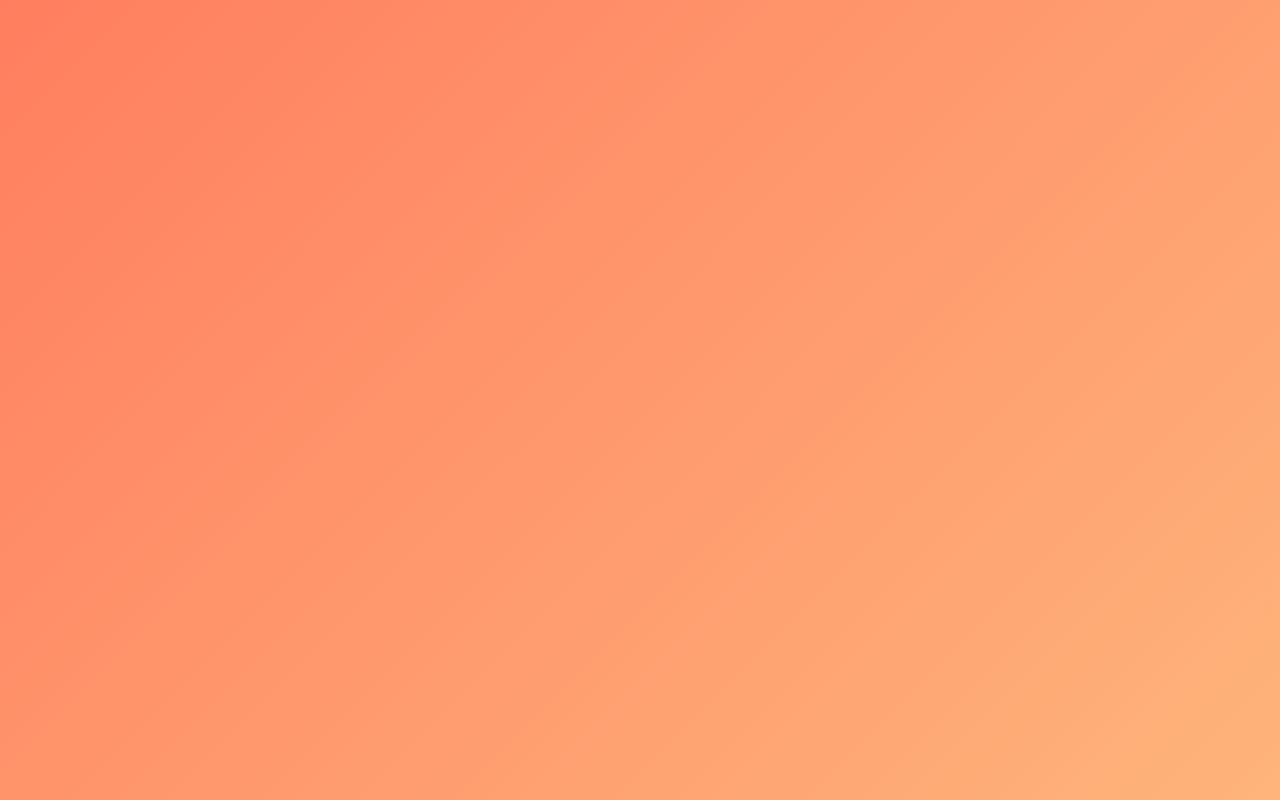
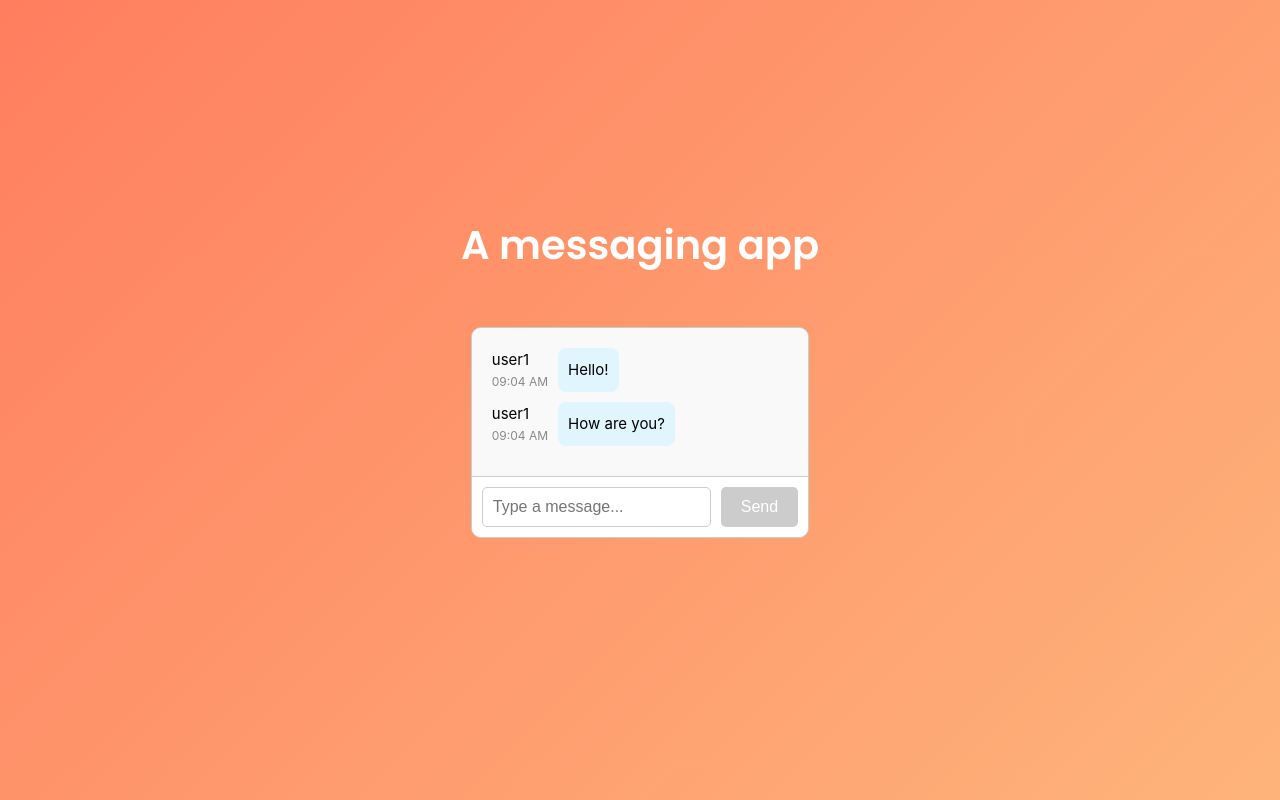
Before and after one commit to Matei-thecoder/vue-app, a Vue app in the folder basicApp/: page /home in a window 1280 px wide. Before the commit this address had no page. Built offline with nearby package versions, Linux system fonts and the light colour scheme.

Commit message:
added home page

```diff
--- a/basicApp/src/router/index.ts
+++ b/basicApp/src/router/index.ts
@@ -24,6 +24,14 @@ const router = createRouter({
       // this generates a separate chunk (About.[hash].js) for this route
       // which is lazy-loaded when the route is visited.
       component: () => import('../views/auth/Signup.vue')
+    },
+    {
+      path: '/home',
+      name: 'Home',
+      // route level code-splitting
+      // this generates a separate chunk (About.[hash].js) for this route
+      // which is lazy-loaded when the route is visited.
+      component: () => import('../views/Home.vue')
     }
   ]
 })
--- /dev/null
+++ b/basicApp/src/views/Home.vue
@@ -0,0 +1,156 @@
+<template>
+    <div class="title">
+        A messaging app
+    </div>
+    <div class="messaging-app">
+      <div class="chat-window">
+        <div v-for="message in messages" :key="message.id" class="message">
+            <div class="details">
+
+                <span class="username">{{ message.username }}</span>
+                <span class="timestamp">{{ formatTimestamp(message.timestamp) }}</span>
+            </div>
+            <span class="text">{{ message.text }}</span>
+        </div>
+      </div>
+      <div class="input-area">
+        <input
+          type="text"
+          v-model="newMessage"
+          placeholder="Type a message..."
+          @keydown.enter="sendMessage"
+        />
+        <button @click="sendMessage" :disabled="newMessage.trim() === ''">Send</button>
+      </div>
+    </div>
+  </template>
+
+  <script lang="ts">
+  import { defineComponent, ref } from 'vue';
+
+  interface Message {
+    id: number;
+    text: string;
+    timestamp: Date;
+    username: string;
+  }
+
+  export default defineComponent({
+    name: 'Home',
+    setup() {
+      // Reactive references for messages and new message input
+      const messages = ref<Message[]>([
+        { id: 1, text: 'Hello!', timestamp: new Date(),username:'user1' },
+        { id: 2, text: 'How are you?', timestamp: new Date(),username:'user1' }
+      ]);
+
+      const newMessage = ref<string>('');
+
+      // Function to send a message
+      const sendMessage = () => {
+        if (newMessage.value.trim() !== '') {
+          const newMessageObj: Message = {
+            id: messages.value.length + 1,
+            text: newMessage.value,
+            timestamp: new Date(),
+            username:'user1'
+          };
+          messages.value.push(newMessageObj);
+          newMessage.value = '';
+        }
+      };
+
+      // Function to format timestamps for display
+      const formatTimestamp = (timestamp: Date): string => {
+        return timestamp.toLocaleTimeString([], { hour: '2-digit', minute: '2-digit' });
+      };
+
+      return {
+        messages,
+        newMessage,
+        sendMessage,
+        formatTimestamp
+      };
+    }
+  });
+  </script>
+
+  <style scoped>
+  .messaging-app {
+    max-width: 600px;
+    margin: 50px auto;
+    border: 1px solid #ccc;
+    border-radius: 10px;
+    overflow: hidden;
+    display: flex;
+    flex-direction: column;
+    background-color: #fff;
+  }
+
+  .chat-window {
+    flex: 1;
+    padding: 20px;
+    overflow-y: auto;
+    border-bottom: 1px solid #ccc;
+    background-color: #f9f9f9;
+  }
+
+  .message {
+    display: flex;
+    align-items: center;
+    margin-bottom: 10px;
+  }
+
+  .timestamp {
+    margin-right: 10px;
+    font-size: 12px;
+    color: #888;
+  }
+
+  .text {
+    background-color: #e1f5fe;
+    padding: 10px;
+    border-radius: 8px;
+    max-width: 70%;
+  }
+
+  .input-area {
+    display: flex;
+    padding: 10px;
+    background-color: #fff;
+  }
+
+  input[type="text"] {
+    flex: 1;
+    padding: 10px;
+    font-size: 16px;
+    border: 1px solid #ccc;
+    border-radius: 5px;
+    margin-right: 10px;
+    outline: none;
+  }
+
+  button {
+    padding: 10px 20px;
+    background-color: #4a90e2;
+    color: white;
+    font-size: 16px;
+    border: none;
+    border-radius: 5px;
+    cursor: pointer;
+    transition: background-color 0.3s ease;
+  }
+
+  button:hover {
+    background-color: #357abd;
+  }
+
+  button:disabled {
+    background-color: #ccc;
+    cursor: not-allowed;
+  }
+  .details{
+    display: flex;
+    flex-direction: column;
+  }
+  </style>
```
